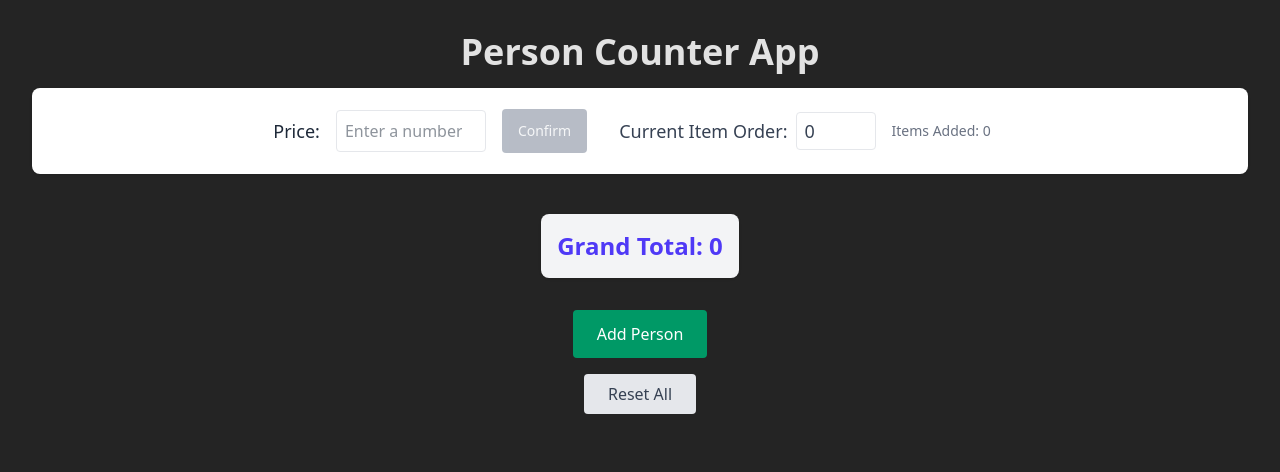
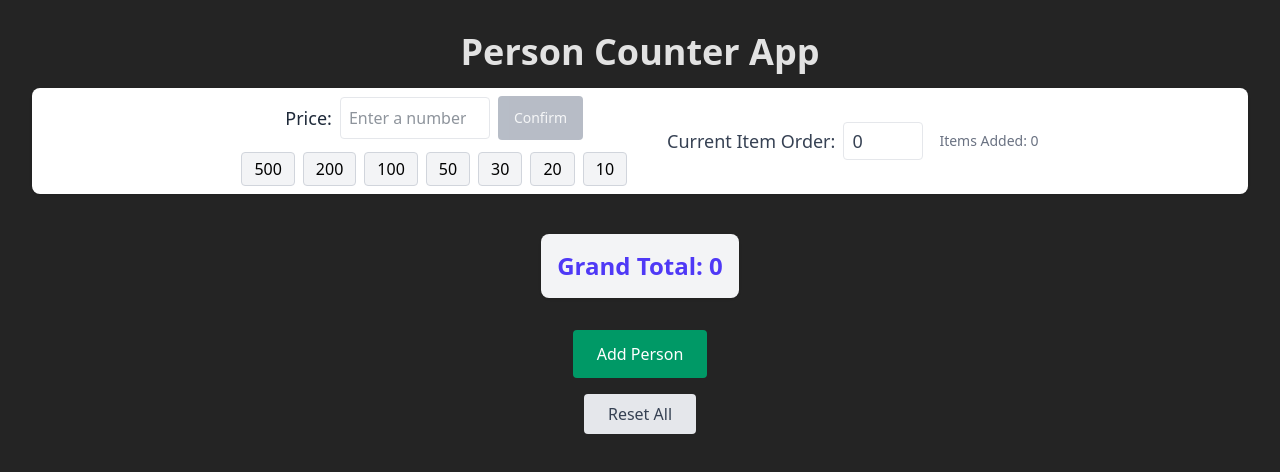
Before and after one commit to jaysc/food-calc, a React (Vite) app: page / in a window 1280 px wide. Shown: the top 472 px of the page. Built offline with nearby package versions, Linux system fonts and the light colour scheme.

Commit message:
added quick cost price

```diff
--- a/src/App.tsx
+++ b/src/App.tsx
@@ -8,7 +8,7 @@ export function App() {
   return (
     <div className="max-w-7xl mx-auto p-8 text-center relative z-10">
       <h1 className="text-4xl font-bold mb-4">Person Counter App</h1>
-      <div className="flex-wrap bg-white mb-2 py-2 rounded-lg shadow-sm flex items-center justify-center gap-4">
+      <div className="flex-wrap bg-white mb-2 py-2 rounded-lg shadow-sm flex items-center justify-center gap-2">
         <PriceInput />
         <ItemOrderControl />
       </div>
--- a/src/components/ItemOrderControl.tsx
+++ b/src/components/ItemOrderControl.tsx
@@ -11,7 +11,7 @@ export const ItemOrderControl = () => {
   };
 
   return (
-    <div className="flex items-center gap-4 p-4 border-gray-200">
+    <div className="flex items-center gap-4 px-4 border-gray-200">
       <div className="flex items-center gap-2">
         <label htmlFor="itemOrder" className="text-lg font-medium text-gray-700">
           Current Item Order:
--- a/src/components/PriceInput.tsx
+++ b/src/components/PriceInput.tsx
@@ -1,4 +1,5 @@
 import { usePersonStore } from '../store';
+import { PriceQuickAdd } from './PriceQuickAdd';
 
 export const PriceInput = () => {
   const { globalNumber, isNumberConfirmed, setGlobalNumber, confirmNumber, resetNumber } =
@@ -10,7 +11,8 @@ export const PriceInput = () => {
   };
 
   return (
-    <div className="flex items-center gap-4">
+    <div className="flex flex-col items-center gap-1 px-4">
+      <div className="flex items-center gap-2 flex-wrap justify-center">
         <label htmlFor="price" className="text-lg font-medium text-gray-800 whitespace-nowrap">
           Price:
         </label>
@@ -54,6 +56,8 @@ export const PriceInput = () => {
           )}
         </div>
       </div>
+      <PriceQuickAdd />
+    </div>
   );
 };
 
--- /dev/null
+++ b/src/components/PriceQuickAdd.tsx
@@ -0,0 +1,21 @@
+import { usePersonStore } from '../store';
+
+export const PriceQuickAdd = () => {
+  const { setGlobalNumber, globalNumber, isNumberConfirmed } = usePersonStore();
+  const values = [500, 200, 100, 50, 30, 20, 10];
+  return (
+    <div className="flex gap-2 mt-2 justify-center flex-wrap">
+      {values.map((v) => (
+        <button
+          key={v}
+          type="button"
+          disabled={isNumberConfirmed}
+          onClick={() => setGlobalNumber((globalNumber ?? 0) + v)}
+          className={`px-3 py-1 rounded text-base font-medium border border-gray-300 bg-gray-100 hover:bg-indigo-100 transition-colors text-black ${isNumberConfirmed ? 'opacity-50 cursor-not-allowed' : ''}`}
+        >
+          {v}
+        </button>
+      ))}
+    </div>
+  );
+};
```
Lines whose indentation alone changed are shown as unchanged.
